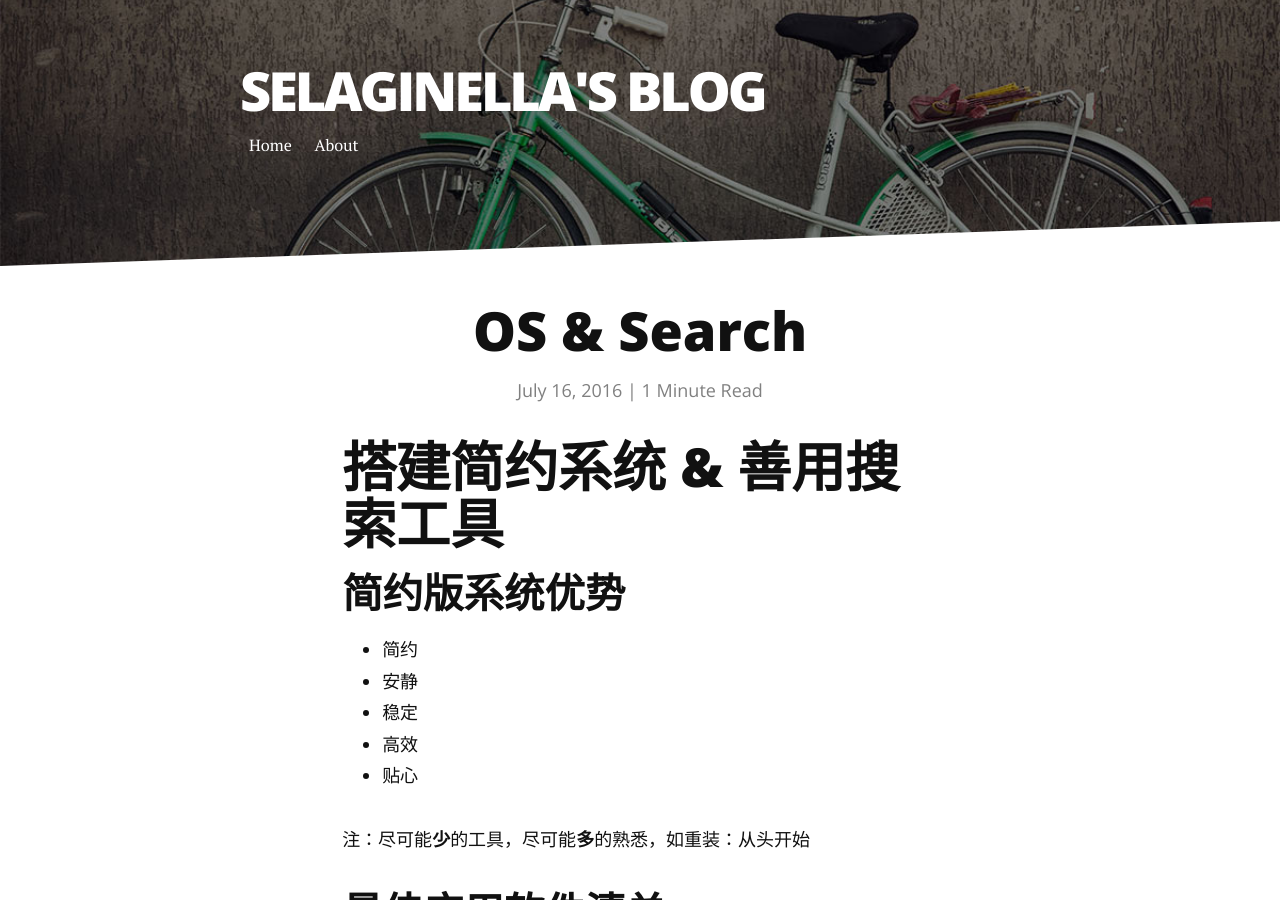
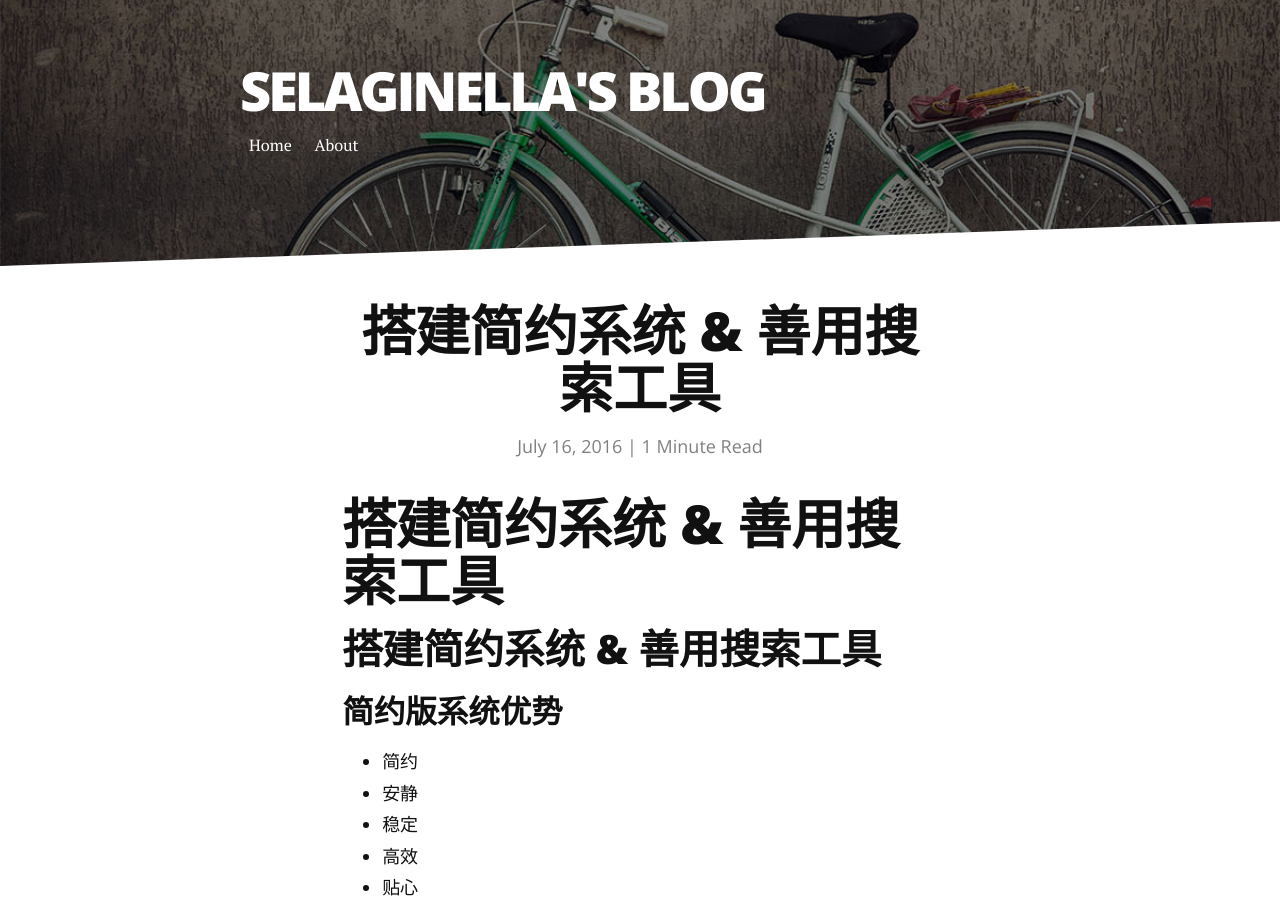
Before and after one commit to Selaginella99/blog, a Jekyll site: the page built from _posts/2016-07-16-OS-and-Search.markdown, in a window 1280 px wide and 900 px high. Built offline with Jekyll 4.4.1, drawn with Linux system fonts in a browser that asks for light colours; nearby versions of some CDN libraries.

Commit message:
Update 2016-07-16-OS-and-Search.markdown

```diff
--- a/_posts/2016-07-16-OS-and-Search.markdown
+++ b/_posts/2016-07-16-OS-and-Search.markdown
@@ -1,15 +1,16 @@
 ---
 layout: post
-title: OS & Search
+title: 搭建简约系统 & 善用搜索工具
 categories: [ blog ]
 tags: [ tool, 效率 ]
-description: 搭建简约系统 & 善用搜索工具
+description: OS & Search
 ---
 
 # 搭建简约系统 & 善用搜索工具
 
+## 搭建简约系统 & 善用搜索工具
 
-## 简约版系统优势
+### 简约版系统优势
 - 简约
 - 安静
 - 稳定
@@ -18,7 +19,7 @@ description: 搭建简约系统 & 善用搜索工具
 
 注：尽可能**少**的工具，尽可能**多**的熟悉，如重装：从头开始
 
-## 最佳应用软件清单
+### 最佳应用软件清单
 - 存储类云盘：Dropbox
 - Termial 的替代： iTerm
 - 编辑器：TextMate & Sublime Text
@@ -29,7 +30,7 @@ description: 搭建简约系统 & 善用搜索工具
 - 笔记类应用：Evernote - 支持较多插件，使用方便; 也有推荐 [QQ邮箱记事本](http://likeahacker.kikidesign.cn/Simple-System-Note.html)和[为知/有道云笔记](https://euphemiaa.github.io/os-and-search-optimize/)
 
 
-## Alfred 使用说明
+### Alfred 使用说明
 - [Mac神软Alfred使用手册 1](http://wellsnake.com/jekyll/update/2014/06/15/001/)
 - [Mac神软Alfred使用手册 2](http://wellsnake.com/jekyll/update/2014/08/16/001/)
 
@@ -38,9 +39,9 @@ description: 搭建简约系统 & 善用搜索工具
 
 
 
-# 搜索工具的使用
+## 搜索工具的使用
 
-## 1. 关键词力求清晰明确地界定条件
+### 1. 关键词力求清晰明确地界定条件
 
 常用符号：
 
@@ -55,7 +56,7 @@ description: 搭建简约系统 & 善用搜索工具
 - `or` 关键词
 
 
-## 2. 输入框小技巧
+### 2. 输入框小技巧
 
 1. 货币换算 `1 euro in rmb`
 
@@ -68,13 +69,13 @@ description: 搭建简约系统 & 善用搜索工具
 5. Google 可做计算器
 
 
-## 3. 如何利用 google 添加自定义搜索
+### 3. 如何利用 google 添加自定义搜索
 
 网站 + tab
 
 大致分类简述，就扩展程序设置部分可适当做特别说明。
 
-## 4. 高效搜索
+### 4. 高效搜索
 
 1. 关键词清晰界定条件
 2. google 的搜索语法
@@ -90,7 +91,7 @@ description: 搭建简约系统 & 善用搜索工具
   再次使用输入网址，tab 健 + omnibox 书签、收藏、搜索框、地址栏于一体
 4. chrome 拓展程序 ：evernote 、markdown here 等
 
-## 5. 熟悉 Chrome 快捷键
+### 5. 熟悉 Chrome 快捷键
 
 - 常用操作
   + 打开新窗口 `ctrl` + `n`
@@ -108,6 +109,6 @@ description: 搭建简约系统 & 善用搜索工具
   + 清空浏览数据 `ctrl` + `shift` + `delete`
 
 
-## 6. Chrome 插件推荐
+### 6. Chrome 插件推荐
 
 推荐阅读 Az 老师的博文: [Chrome 最佳扩展程序特辑](http://azeril.me/blog/The-Best-Chrome-Extensions.html)
```
